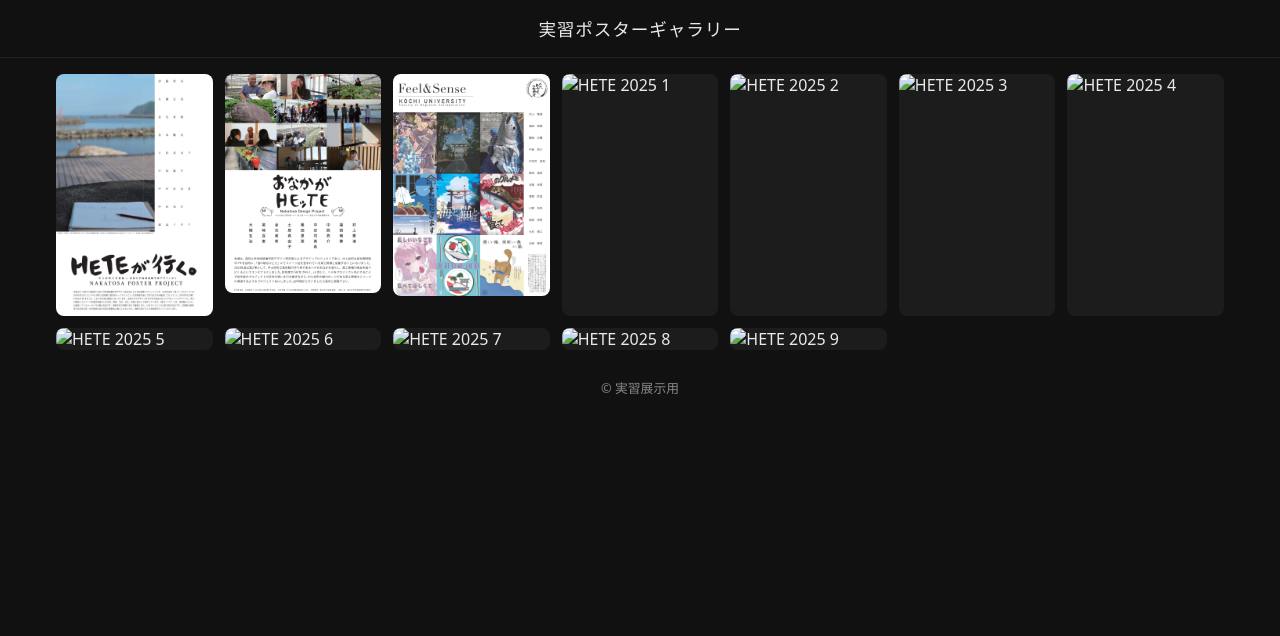
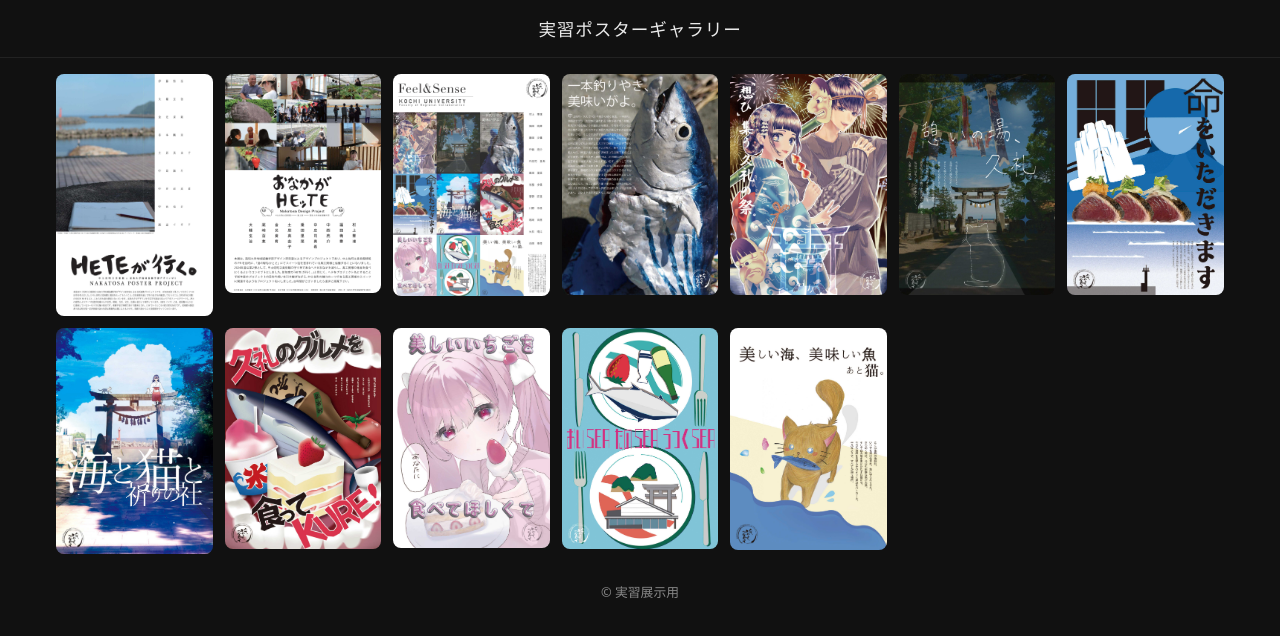
Before and after one commit to REEEEEon-2024/posterwebsite, a plain HTML site: page index.html in a window 1280 px wide. Drawn offline with Linux system fonts and the light colour scheme.

Commit message:
Update index.html

```diff
--- a/index.html
+++ b/index.html
@@ -84,15 +84,15 @@
   <img src="posters/HETE2023.jpg" loading="lazy" alt="HETE 2023" />
   <img src="posters/HETE2024.jpg" loading="lazy" alt="HETE 2024" />
   <img src="posters/HETE2025.jpg" loading="lazy" alt="HETE 2025" />
-  <img src="posters/HETE2025 (1).jpg" loading="lazy" alt="HETE 2025 1" />
-  <img src="posters/HETE202510 (2).jpg" loading="lazy" alt="HETE 2025 2" />
-  <img src="posters/HETE202510 (3).jpg" loading="lazy" alt="HETE 2025 3" />
-  <img src="posters/HETE202510 (4).jpg" loading="lazy" alt="HETE 2025 4" />
-  <img src="posters/HETE202510 (5).jpg" loading="lazy" alt="HETE 2025 5" />
-  <img src="posters/HETE202510 (6).jpg" loading="lazy" alt="HETE 2025 6" />
-  <img src="posters/HETE202510 (7).jpg" loading="lazy" alt="HETE 2025 7" />
-  <img src="posters/HETE202510 (8).jpg" loading="lazy" alt="HETE 2025 8" />
-  <img src="posters/HETE202510 (9).jpg" loading="lazy" alt="HETE 2025 9" />
+  <img src="posters/HETE202501.jpg" loading="lazy" alt="HETE 2025 1" />
+  <img src="posters/HETE202502.jpg" loading="lazy" alt="HETE 2025 2" />
+  <img src="posters/HETE202503.jpg" loading="lazy" alt="HETE 2025 3" />
+  <img src="posters/HETE202504.jpg" loading="lazy" alt="HETE 2025 4" />
+  <img src="posters/HETE202505.jpg" loading="lazy" alt="HETE 2025 5" />
+  <img src="posters/HETE202506.jpg" loading="lazy" alt="HETE 2025 6" />
+  <img src="posters/HETE202507.jpg" loading="lazy" alt="HETE 2025 7" />
+  <img src="posters/HETE202508.jpg" loading="lazy" alt="HETE 2025 8" />
+  <img src="posters/HETE202509.jpg" loading="lazy" alt="HETE 2025 9" />
 </main>
 
 <!-- 拡大表示用（タップした1枚だけ高解像度を表示） -->
```
